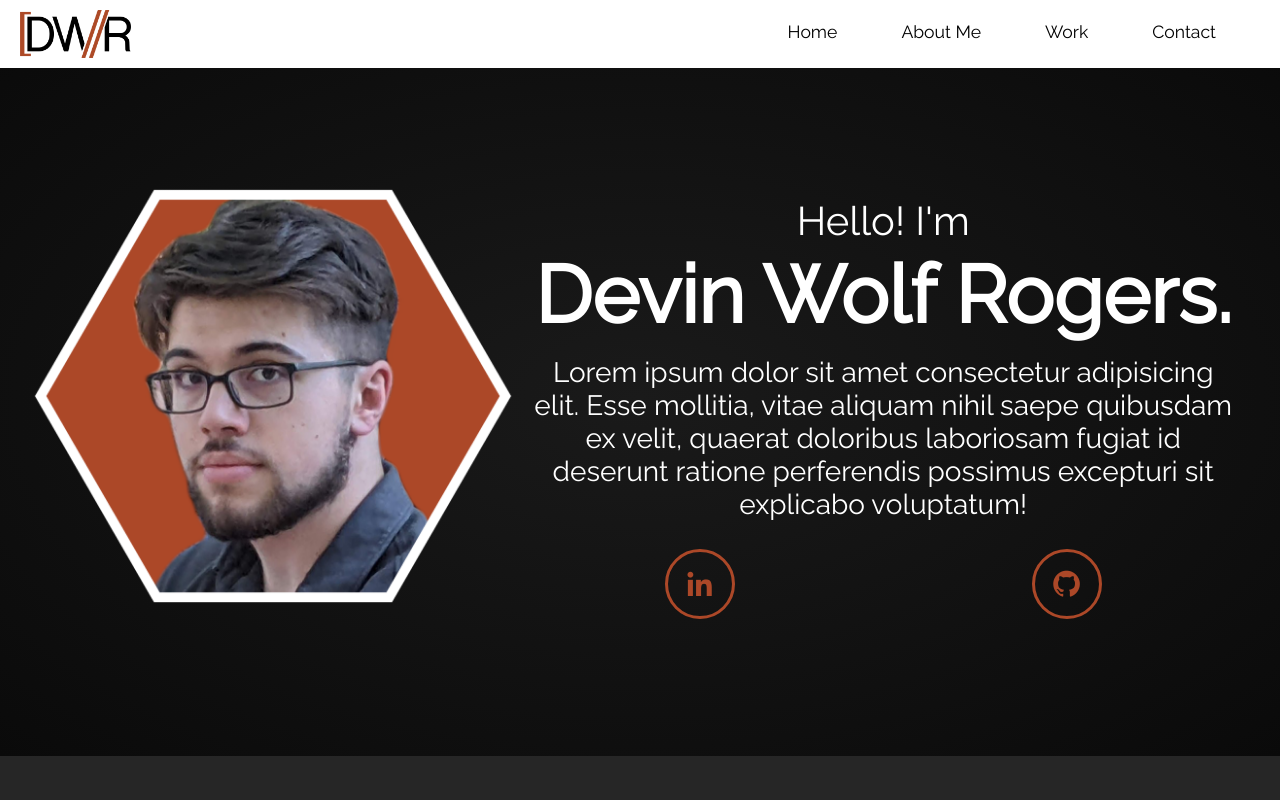
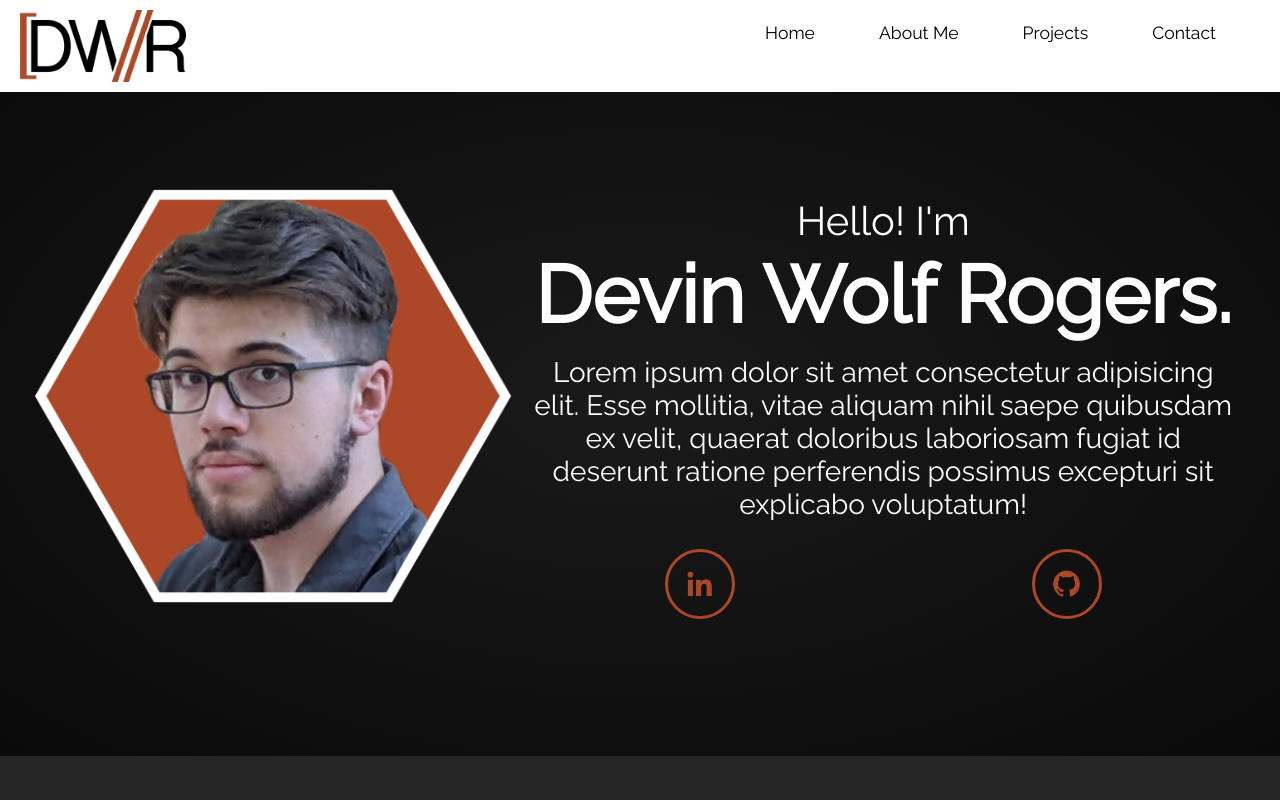
Before and after one commit to devin-w-rogers/thesis, a React (Create React App) app in the folder myapp/: page / in a window 1280 px wide. Shown: the top 800 px of the page. Built offline with nearby package versions, Linux system fonts and the light colour scheme.

Commit message:
start adding deployment to minikube
deployment not working at this stage

```diff
--- a/myapp/src/App.css
+++ b/myapp/src/App.css
@@ -12,7 +12,7 @@
 nav {
   background-color: white; /* pale orange: #f5e9e0 */
   overflow: hidden;
-  padding-right:5%;
+  padding-right: 5%;
   position: fixed;
   top: 0;
   left: 0;
@@ -27,9 +27,9 @@ nav a {
   align-items: center;
   text-align: center;
   margin-right: 4rem;
-  margin-top: 1rem;
+  margin-top: 1.4rem; /* 1rem */
   text-decoration: none;
-  line-height: 2rem;
+  /*line-height: 2rem;*/
   font-size: 1.1rem;
   color: black;
   transition: .35s;
@@ -41,7 +41,7 @@ nav a:hover {
 
 nav img {
   float: left;
-  height: 3rem;
+  height: 9vh; /* 3rem */
   padding: 10px;
   padding-left: 20px;
 }
@@ -115,7 +115,7 @@ p {
 
 /* About Me Styles --------------------------------------------------------- */
 #aboutMe {
-  background-color: #262626;
+  background-color: #262626; /* #262626 */
   padding: 30px;
   display: flex;
   justify-content: center;
--- a/myapp/src/NavBar.jsx
+++ b/myapp/src/NavBar.jsx
@@ -6,7 +6,7 @@ export function NavBar() {
             <img src={myLogo} alt="my-logo" />
             <i class='bx bx-menu-alt-right' id='menu-icon'></i>
             <a href="contact">Contact</a>
-            <a href="work">Work</a>
+            <a href="projects">Projects</a>
             <a href="#aboutMe">About Me</a>
             <a href="home">Home</a>
         </nav>
```
Also changed, not shown: 1 other file (tests, documents, lock files or other folders).
